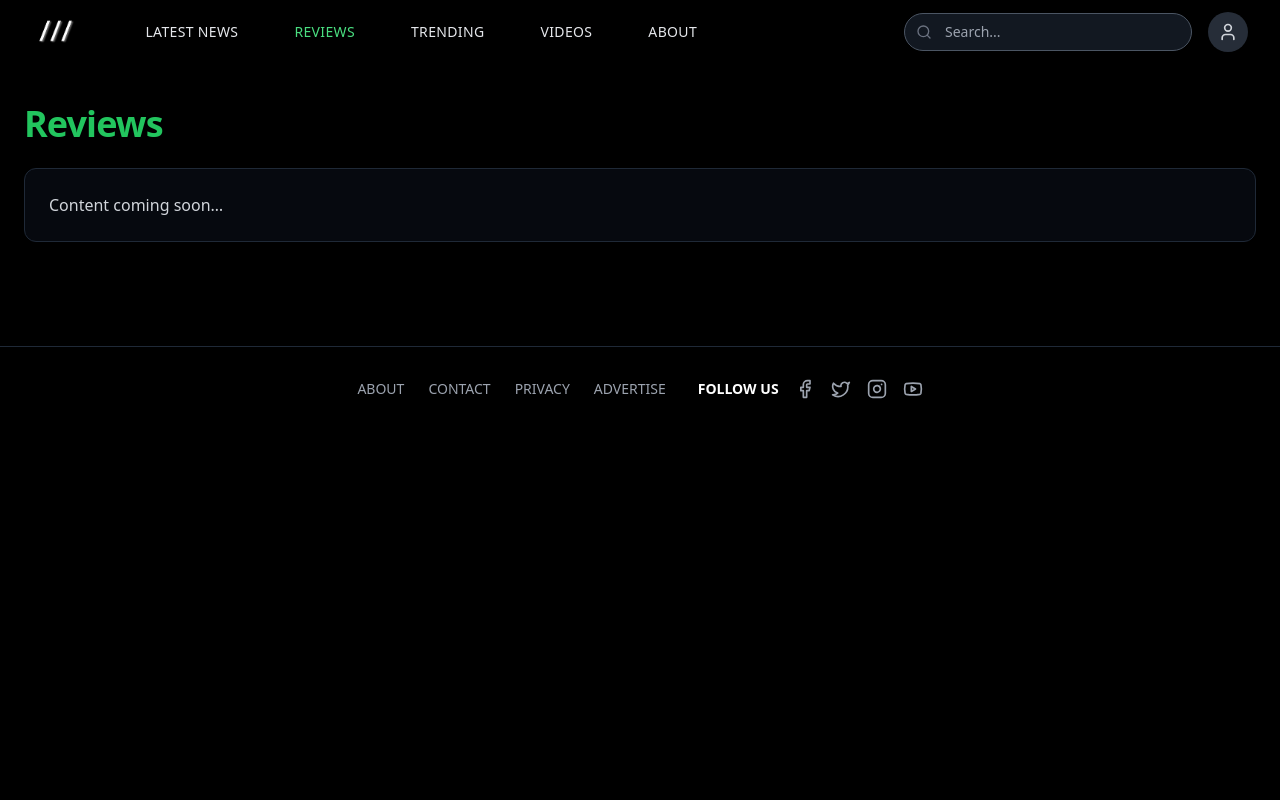
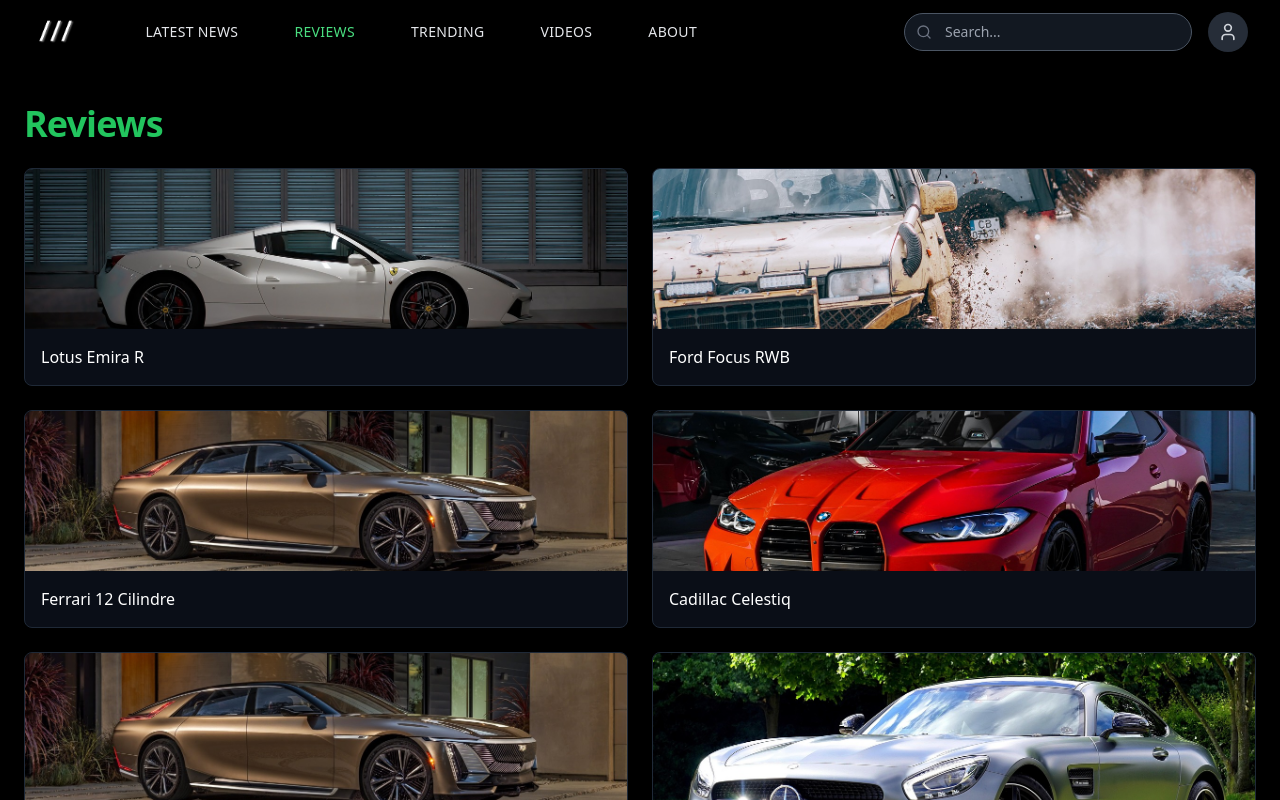
Before and after one commit to 2021saurabh/AutoBlogs, a Next.js app: page /reviews in a window 1280 px wide. Built offline with nearby package versions, Linux system fonts and the light colour scheme.

Commit message:
reviews page

```diff
--- a/src/app/reviews/page.tsx
+++ b/src/app/reviews/page.tsx
@@ -1,28 +1,51 @@
+// app/reviews/page.tsx
 import Navbar from '@/components/Navbar';
 import Footer from '@/components/Footer';
 import NavOffset from '@/components/NavOffset';
+import Reviews from '@/components/Reviews';
 
 export const metadata = {
   title: 'Reviews — Motormiles',
   description: 'Performance reviews and deep dives.',
 };
 
+type ReviewsProps = {
+  items: any;
+  large?: boolean;
+};
+
 export default function ReviewsPage() {
+  // Replace with real data (API/CMS) later
+  const items = [
+    { title: 'Lotus Emira R', image: '/images/lotus-emira-r.jpeg' },
+    { title: 'Ford Focus RWB', image: '/images/ford-focus-rwb.jpeg' },
+    { title: 'Ferrari 12 Cilindre', image: '/images/ferrari-12-cilindre.jpeg' },
+    { title: 'Cadillac Celestiq', image: '/images/cadillac-celestiq.jpeg' },
+
+    // extra entries for a longer list; update/replace as needed
+    { title: 'BMW M4 CS — Track Pack', image: '/images/bmw-m4.jpeg' },
+    { title: 'BMW S8 Concept — First Drive', image: '/images/bmw-s8.jpeg' },
+    { title: 'Mahindra Vision S — Prototype Review', image: '/images/vision-s.jpeg' },
+    { title: 'Altroz Facelift — Road Test', image: '/images/altroz.jpeg' },
+  ];
+
   return (
-    <div className="min-h-screen bg-black text-white">
+    <div className="min-h-screen bg-black text-white flex flex-col">
       <Navbar />
       <NavOffset />
 
-      <main>
+      <main className="flex-1">
         <div className="container mx-auto max-w-7xl px-6 py-10">
           <h1 className="text-3xl md:text-4xl font-extrabold tracking-tight mb-6">
             <span className="text-green-500">Reviews</span>
           </h1>
 
-          {/* Placeholder – fill with cards later */}
-          <div className="rounded-xl border border-gray-800 bg-gray-900/40 p-6 text-gray-300">
-            Content coming soon…
+          {/* Full list using your Reviews component (same large layout as homepage) */}
+          <div className="h-auto">
+            <Reviews items={items} large />
           </div>
+
+          <div className="h-10" />
         </div>
       </main>
 
```
